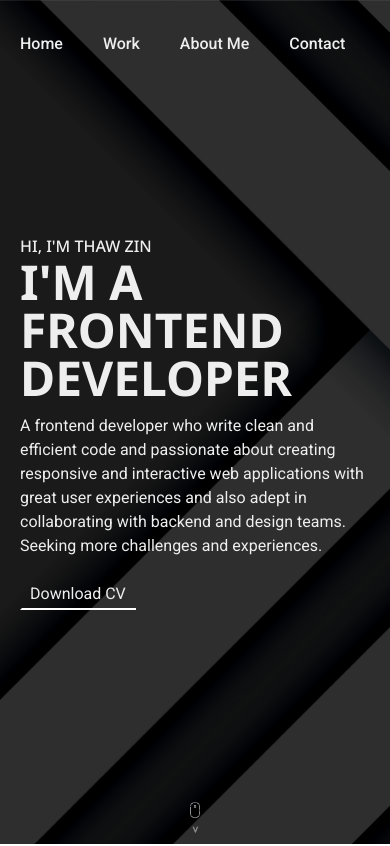
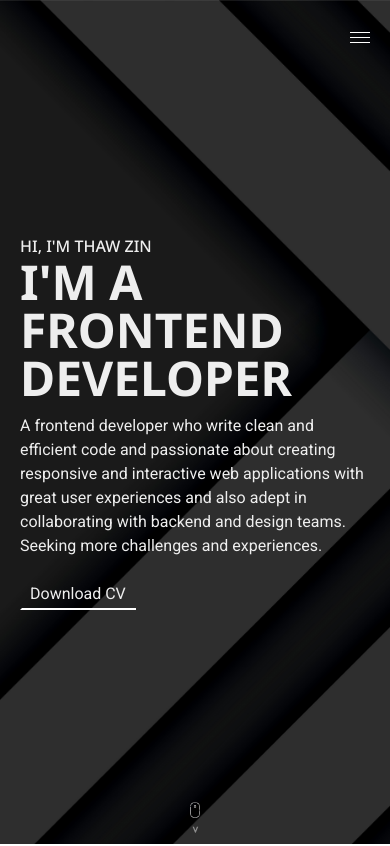
Before and after one commit to thawzzin/Portfolio, a React (Create React App) app: page / in a window 390 px wide. Shown: the top 846 px of the page. Built offline with nearby package versions, Linux system fonts and the light colour scheme.

Commit message:
upgrade nav for mobile

```diff
--- a/src/Components/About/About.jsx
+++ b/src/Components/About/About.jsx
@@ -7,6 +7,7 @@ import reduxIcon from "../../Assets/Icons/redux.png";
 import sassIcon from "../../Assets/Icons/sass.png";
 import tailwindIcon from "../../Assets/Icons/tailwind.png";
 import nextIcon from "../../Assets/Icons/nextjs.png";
+import svelteIcon from "../../Assets/Icons/svelte.png";
 
 const About = () => {
   return (
@@ -19,13 +20,6 @@ const About = () => {
         About Me{" "}
       </h1>
       <div>
-        {/* <div className="mx-auto w-40 h-40 mb-5">
-          <img
-            src={require("../../Assets/Image/profile.jpg")}
-            alt="Profile"
-            className="rounded-[50%] w-full h-full object-cover"
-          />
-        </div> */}
         <div className="md:w-[70%] text-justify mx-auto">
           <h5 className="mb-5 font-medium text-center">
             {" "}
@@ -73,6 +67,7 @@ const About = () => {
             <Skill icon={jsIcon} offset={30} />
             <Skill icon={reactIcon} offset={50} />
             <Skill icon={nextIcon} offset={120} next={true} />
+            <Skill icon={svelteIcon} offset={120} />
             <Skill icon={tsIcon} offset={90} />
             <Skill icon={reduxIcon} offset={80} />
             <Skill icon={sassIcon} offset={60} />
--- a/src/Components/Home/Header.jsx
+++ b/src/Components/Home/Header.jsx
@@ -1,17 +1,67 @@
-import React from 'react'
-import './Header.scss'
+import React from "react";
+import { useState } from "react";
+import "./Header.scss";
 
 const Header = () => {
+  const [isActive, setIsActive] = useState(false);
   return (
-    <header className='absolute md:right-10 top-8 '>
-        <div className='flex md:justify-end gap-10 font-medium '>
-            <a href='#home' className='nav cursor-pointer'>Home</a>
-            <a href='#work' className='nav cursor-pointer'>Work</a>
-            <a href='#about' className='nav cursor-pointer'>About Me</a>
-            <a href='#contact' className='nav cursor-pointer'>Contact</a>
+    <div className="absolute left-0 top-0 w-full h-screen">
+      <header className=" absolute md:right-10 right-0 top-8 ">
+        <div className="hidden md:flex md:justify-end gap-10 font-medium ">
+          <a href="#home" className="nav">
+            Home
+          </a>
+          <a href="#work" className="nav">
+            Work
+          </a>
+          <a href="#about" className="nav">
+            About Me
+          </a>
+          <a href="#contact" className="nav">
+            Contact
+          </a>
         </div>
-    </header>
-  )
-}
+        <div
+          className="space-y-1 ml-auto md:hidden mr-5"
+          onClick={() => setIsActive(!isActive)}
+        >
+          <div
+            className={`w-5 h-[1px] bg-white transition-all duration-100 ${
+              isActive ? "rotate-45 translate-y-[3px] " : ""
+            }`}
+          ></div>
+          <div
+            className={`w-5 h-[1px] bg-white ${isActive ? "hidden " : ""}`}
+          ></div>
+          <div
+            className={`w-5 h-[1px] bg-white ${
+              isActive ? "-rotate-45 -translate-y-[2px] " : ""
+            }`}
+          ></div>
+        </div>
+      </header>
+      <div
+        className={`${
+          isActive ? "w-[60%]" : "w-0"
+        } md:hidden bg-black absolute left-0 top-0 overflow-hidden h-screen z-50 transition-all duration-100`}
+      >
+        <div className="space-y-5 mt-10 ml-5" onClick={()=>setIsActive(!isActive)}>
+          <a href="#home" className="nav block">
+            Home
+          </a>
+          <a href="#work" className="nav block">
+            Work
+          </a>
+          <a href="#about" className="nav block">
+            About Me
+          </a>
+          <a href="#contact" className="nav block">
+            Contact
+          </a>
+        </div>
+      </div>
+    </div>
+  );
+};
 
-export default Header
+export default Header;
--- a/src/Components/Home/Home.jsx
+++ b/src/Components/Home/Home.jsx
@@ -20,7 +20,7 @@ const Home = () => {
             and experiences.
           </p>
           <a
-            href="https://drive.google.com/uc?export=download&id=1FhvMsU2gGmRUERN7VPntLpv7XqaMlviq"
+            href="https://drive.google.com/uc?export=download&id=1bKOPYUpdqd078VkLM2lgbyklks-PQrNJ"
             className="btn mt-5 py-1 inline-block"
           >
             Download CV
--- a/src/Components/Work/WorkCard.jsx
+++ b/src/Components/Work/WorkCard.jsx
@@ -8,7 +8,7 @@ const WorkCard = ({ project }) => {
       className="md:flex items-center gap-10 border-black last:border-none border-b-[1px] py-10 md:py-20
     "
     >
-      <article className="md:w-[40%] mb-10 md:mb-0">
+      <article className={`${ project.type === 'web' ? 'md:w-[50%]': 'md:w-[40%]'} mb-10 md:mb-0`}>
         <h2 className="text-3xl md:text-4xl font-bold mb-3">
           {" "}
           {project.title}{" "}
```
Also changed, not shown: src/Assets/Icons/svelte.png (added).
